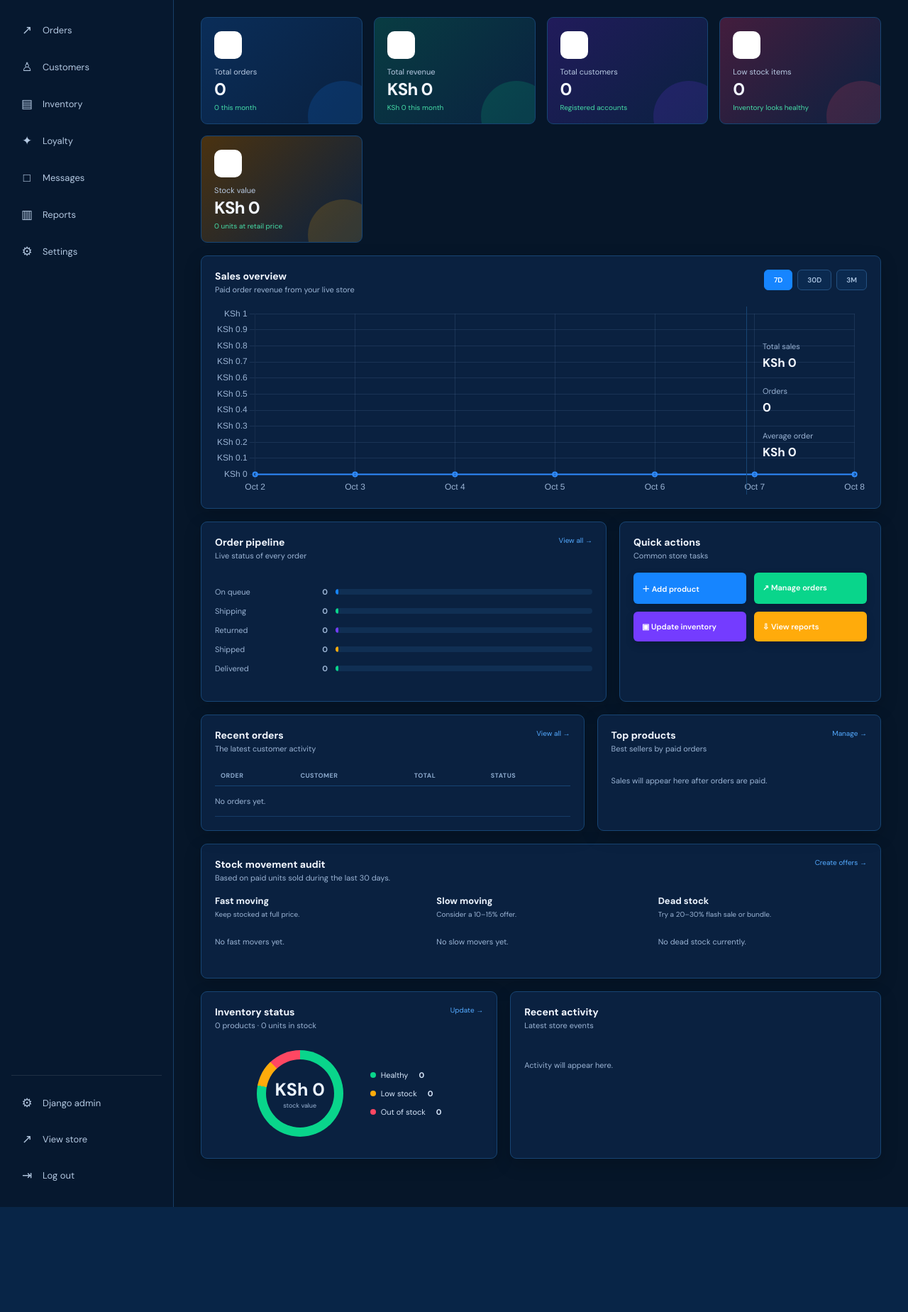
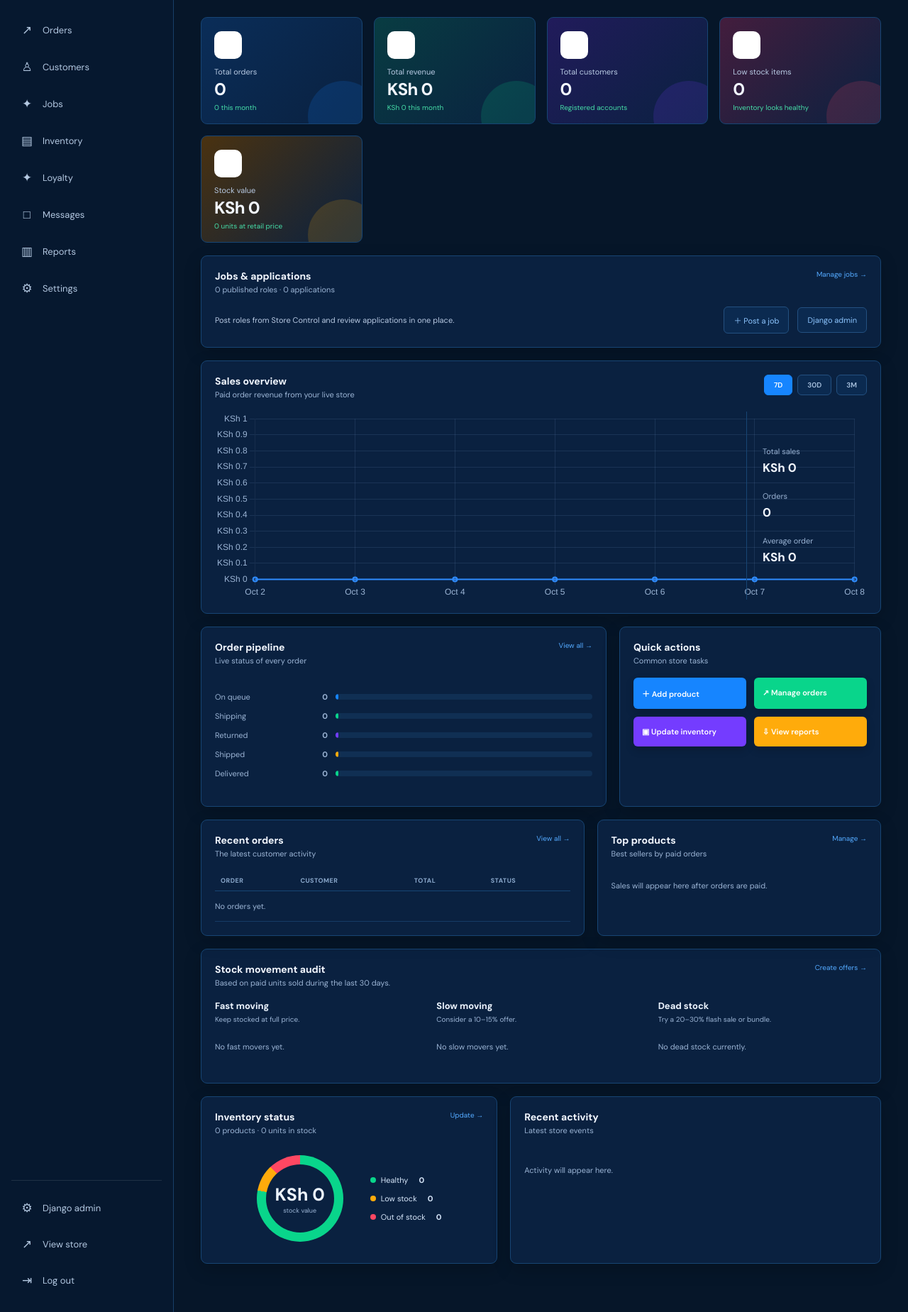
Before and after one commit to kiprotich-dev/PhoneCase254, a Django app: page /store-control-254/ in a window 1280 px wide. Shown: the part 193-2042 px from the top of the page at 71% size. Before the commit the page ends 1894 px from the top, so only its background shows below. Run offline with Django 5.2, Linux system fonts and the light colour scheme; the visitor is signed in with stand-in values (Sample User, id 1); data comes from the database, SQL or seed files in the repository; data that the repository does not hold is empty.

Commit message:
Career sections and AdminJobPosting section

```diff
--- a/shop/static/shop/css/dashboard-contrast.css
+++ b/shop/static/shop/css/dashboard-contrast.css
@@ -11,3 +11,4 @@
 .table-product-cell .dashboard-product-image{flex:0 0 39px}
 .report-export-panel{max-width:900px}.report-format-grid{display:grid;grid-template-columns:repeat(5,1fr);gap:12px}.report-format{display:grid;gap:7px;min-height:120px;padding:18px;border:1px solid #235080;border-radius:8px;background:#0b2a50;color:#dcecff;transition:transform .15s,background .15s}.report-format:hover{transform:translateY(-3px);background:#123e70}.report-format strong{font-size:20px;color:#fff}.report-format span{font-size:10px;color:#9bb4d4}.report-format:last-child strong{color:#54aaff}@media(max-width:800px){.report-format-grid{grid-template-columns:repeat(2,1fr)}}
 .report-summary-grid{display:grid;grid-template-columns:repeat(2,minmax(0,1fr));gap:16px;margin-bottom:18px}.report-preview-panel{margin-bottom:18px}.report-preview-panel .table-wrap{max-height:520px;overflow:auto}@media(max-width:600px){.report-summary-grid{grid-template-columns:1fr}}
+.dashboard-jobs-panel{margin-bottom:18px}.dashboard-jobs-actions{display:flex;align-items:center;gap:12px;color:#b7c9e2;font-size:11px}.dashboard-jobs-actions span{margin-right:auto}@media(max-width:700px){.dashboard-jobs-actions{display:grid}.dashboard-jobs-actions span{margin:0}}
--- a/shop/templates/shop/dashboard.html
+++ b/shop/templates/shop/dashboard.html
@@ -20,6 +20,7 @@
       <a href="{% url 'dashboard_products' %}"><span>▣</span> Products</a>
       <a href="{% url 'dashboard_orders' %}"><span>↗</span> Orders</a>
       <a href="{% url 'dashboard_customers' %}"><span>♙</span> Customers</a>
+      <a href="{% url 'dashboard_jobs' %}"><span>✦</span> Jobs</a>
       <a href="{% url 'dashboard_inventory' %}"><span>▤</span> Inventory</a>
       <a href="{% url 'dashboard_customers' %}"><span>✦</span> Loyalty</a>
       <a href="{% url 'dashboard_messages' %}"><span>□</span> Messages</a>
@@ -53,6 +54,7 @@
         <article class="metric-card red"><div class="metric-icon">!</div><p>Low stock items</p><strong>{{ low_stock_count }}</strong><small>{% if low_stock_count %}Action required{% else %}Inventory looks healthy{% endif %}</small></article>
         <article class="metric-card orange"><div class="metric-icon">KSh</div><p>Stock value</p><strong>KSh {{ inventory_value|floatformat:0 }}</strong><small>{{ stock_total }} units at retail price</small></article>
       </div>
+      <section class="panel dashboard-jobs-panel"><div class="panel-heading"><div><h2>Jobs & applications</h2><p>{{ job_count }} published role{{ job_count|pluralize }} · {{ application_count }} application{{ application_count|pluralize }}</p></div><a href="{% url 'dashboard_jobs' %}">Manage jobs →</a></div><div class="dashboard-jobs-actions"><span>Post roles from Store Control and review applications in one place.</span><a class="button-dashboard" href="{% url 'dashboard_job_add' %}">＋ Post a job</a><a class="button-dashboard" href="{% url 'admin:shop_jobposting_changelist' %}">Django admin</a></div></section>
 
       <section class="panel sales-overview-panel">
         <div class="panel-heading"><div><h2>Sales overview</h2><p>Paid order revenue from your live store</p></div><div class="chart-switcher"><button class="chart-range active" data-range="7">7D</button><button class="chart-range" data-range="30">30D</button><button class="chart-range" data-range="90">3M</button></div></div>
--- /dev/null
+++ b/shop/templates/shop/dashboard_job_form.html
@@ -0,0 +1,2 @@
+{% load static %}
+<!doctype html><html lang="en"><head><meta charset="utf-8"><meta name="viewport" content="width=device-width,initial-scale=1"><title>Post a job · phoneCase254</title><link rel="stylesheet" href="{% static 'shop/css/dashboard.css' %}"><link rel="stylesheet" href="{% static 'shop/css/dashboard-extra.css' %}"><link rel="stylesheet" href="{% static 'shop/css/dashboard-dark.css' %}"><link rel="stylesheet" href="{% static 'shop/css/dashboard-contrast.css' %}"></head><body class="dashboard-body"><aside class="dashboard-sidebar"><a class="dashboard-brand" href="{% url 'dashboard' %}"><span>phone</span>Case254<small>STORE CONTROL</small></a><nav class="dashboard-nav"><a class="active" href="{% url 'dashboard_jobs' %}">✦ Jobs</a><a href="{% url 'dashboard' %}">⌂ Dashboard</a></nav></aside><main class="dashboard-main"><section class="dashboard-content"><div class="dashboard-heading"><div><p class="dashboard-eyebrow">People</p><h1>Post a job</h1><p>Create a role and publish it to the careers page.</p></div><a class="button-dashboard" href="{% url 'dashboard_jobs' %}">← Jobs</a></div><section class="panel dashboard-form-panel"><form method="post">{% csrf_token %}{{ form.non_field_errors }}{% for field in form %}<label>{{ field.label }}{{ field }}{{ field.errors }}</label>{% endfor %}<button class="dashboard-submit" type="submit">Save job posting ↗</button></form></section></section></main></body></html>
--- a/shop/urls.py
+++ b/shop/urls.py
@@ -6,6 +6,8 @@ urlpatterns = [
     path('store-control-254/', views.dashboard, name='dashboard'),
     path('store-control-254/products/', views.dashboard_products, name='dashboard_products'),
     path('store-control-254/products/new/', views.dashboard_product_add, name='dashboard_product_add'),
+    path('store-control-254/jobs/', views.dashboard_jobs, name='dashboard_jobs'),
+    path('store-control-254/jobs/new/', views.dashboard_job_add, name='dashboard_job_add'),
     path('store-control-254/products/<int:product_id>/offer/', views.dashboard_offer_update, name='dashboard_offer_update'),
     path('store-control-254/orders/', views.dashboard_orders, name='dashboard_orders'),
     path('store-control-254/orders/<int:order_id>/status/', views.dashboard_order_status_update, name='dashboard_order_status_update'),
--- a/shop/views.py
+++ b/shop/views.py
@@ -24,8 +24,8 @@ from django.utils.encoding import force_bytes, force_str
 from django.utils.http import urlsafe_base64_decode, urlsafe_base64_encode
 from django.utils import timezone
 from django.contrib.auth.tokens import default_token_generator
-from .forms import CheckoutForm, ContactForm, DashboardOfferForm, DashboardProductForm, JobApplicationForm, ProductReviewForm, SignUpForm
-from .models import Category, ContactMessage, CustomerProfile, JobPosting, Order, OrderItem, Product, ProductReview, Wishlist
+from .forms import CheckoutForm, ContactForm, DashboardJobForm, DashboardOfferForm, DashboardProductForm, JobApplicationForm, ProductReviewForm, SignUpForm
+from .models import Category, ContactMessage, CustomerProfile, JobApplication, JobPosting, Order, OrderItem, Product, ProductReview, Wishlist
 from .services.mpesa import initiate_stk_push, query_stk_push
 from .services.invoice import build_invoice_pdf
 
@@ -95,6 +95,8 @@ def dashboard(request):
         'inventory_value': inventory_value,
         'activity': activity[:6],
         'sales_series': sales_series,
+        'job_count': JobPosting.objects.filter(is_published=True).count(),
+        'application_count': JobApplication.objects.count(),
         'movement_fast': movement_fast,
         'movement_slow': movement_slow,
         'movement_death': movement_death,
@@ -195,6 +197,19 @@ def dashboard_product_add(request):
         messages.success(request, 'Product added successfully.')
         return redirect('dashboard_products')
     return render(request, 'shop/dashboard_product_form.html', {'form': form})
+
+@staff_required
+def dashboard_jobs(request):
+    return render(request, 'shop/dashboard_jobs.html', {'jobs': JobPosting.objects.all()})
+
+@staff_required
+def dashboard_job_add(request):
+    form = DashboardJobForm(request.POST or None)
+    if form.is_valid():
+        form.save()
+        messages.success(request, 'Job posting saved successfully.')
+        return redirect('dashboard_jobs')
+    return render(request, 'shop/dashboard_job_form.html', {'form': form})
 
 @staff_required
 @require_POST
```
Also changed, not shown: shop/forms.py (+7 -1 lines), shop/templates/shop/dashboard_jobs.html (added, +2 -0 lines).
